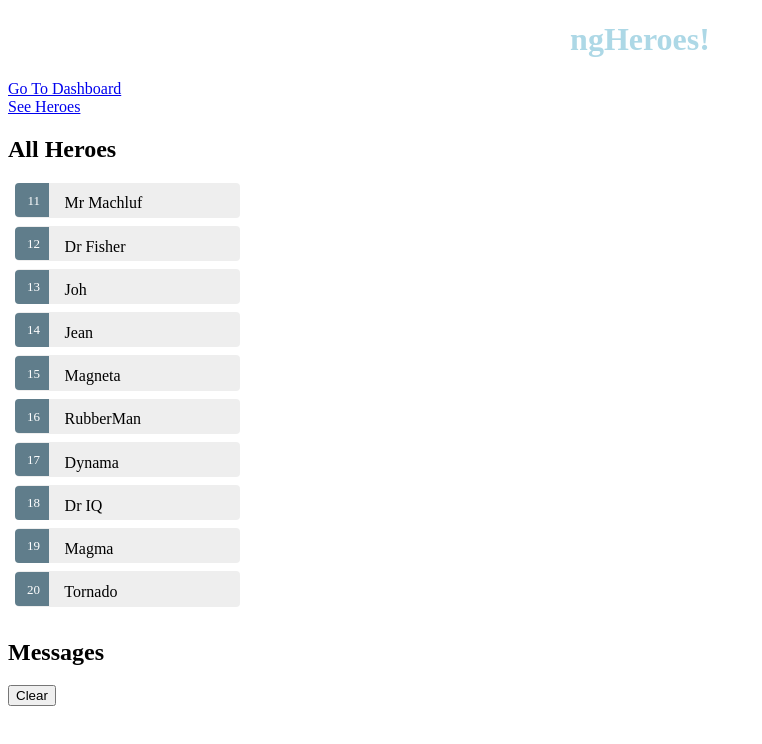
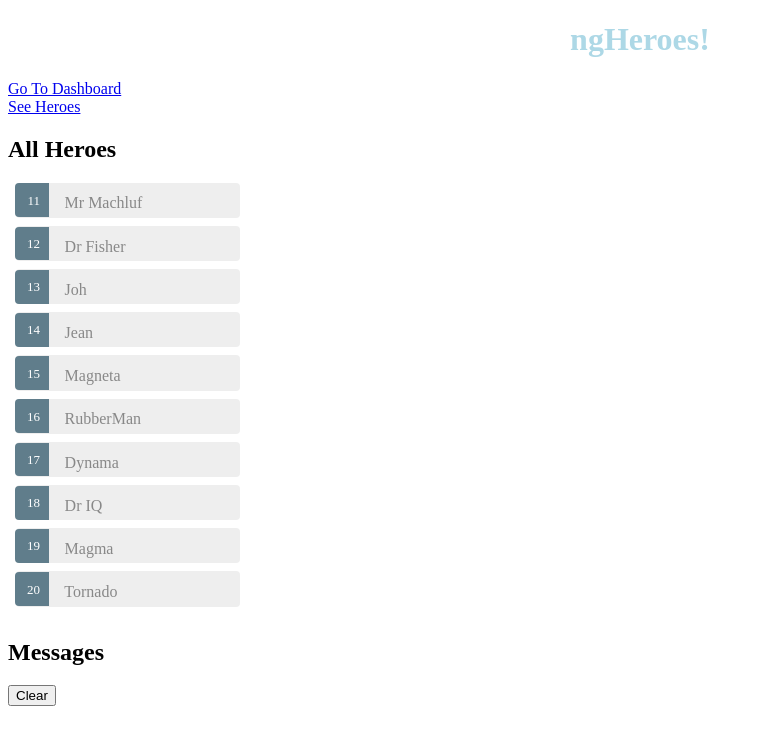
Before and after one commit to avivsab/Angular-Hero, an Angular app in the folder ngHeroes/: page /heroes in a window 1280 px wide. Shown: the top 744 px of the page, without its empty margins (0-762 px from the left). Built offline with nearby package versions, Linux system fonts and the light colour scheme.

Commit message:
Fix the a tag with routerLink to make the hero list li to response for click event

```diff
--- a/ngHeroes/src/app/heroes/heroes.component.html
+++ b/ngHeroes/src/app/heroes/heroes.component.html
@@ -1,7 +1,8 @@
 <h2>All Heroes</h2>
 <ul class="heroes">
     <li *ngFor="let hero of heroes" >
-        <a routerLink="/detail/{{hero.id}}"></a>
+        <a routerLink="/detail/{{hero.id}}">
         <span class="badge">{{hero.id}} </span> {{hero.name}}
+        </a>
     </li>
 </ul>
```
